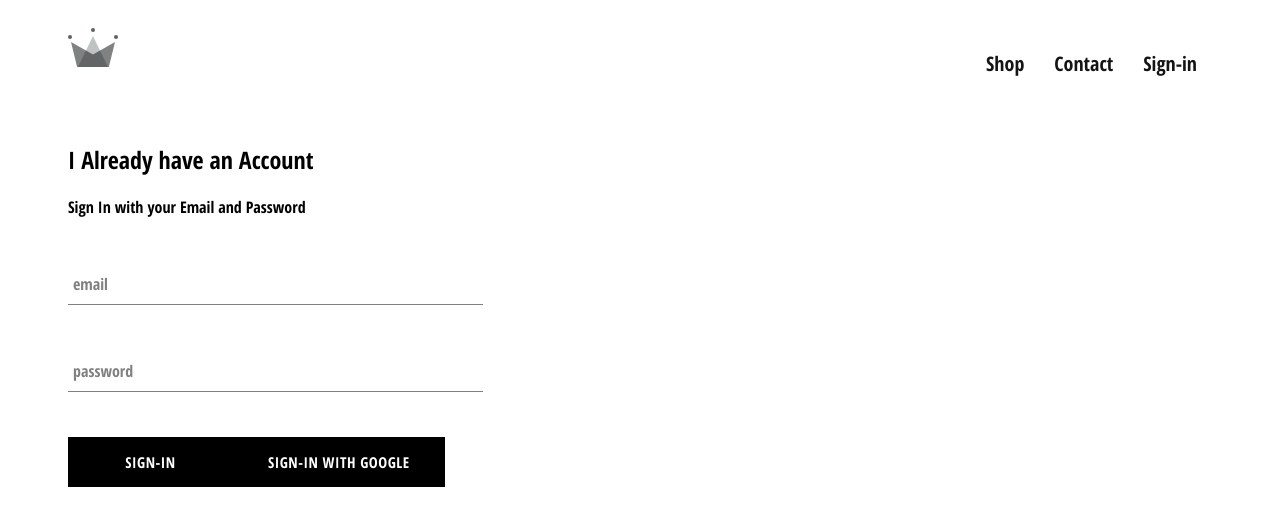
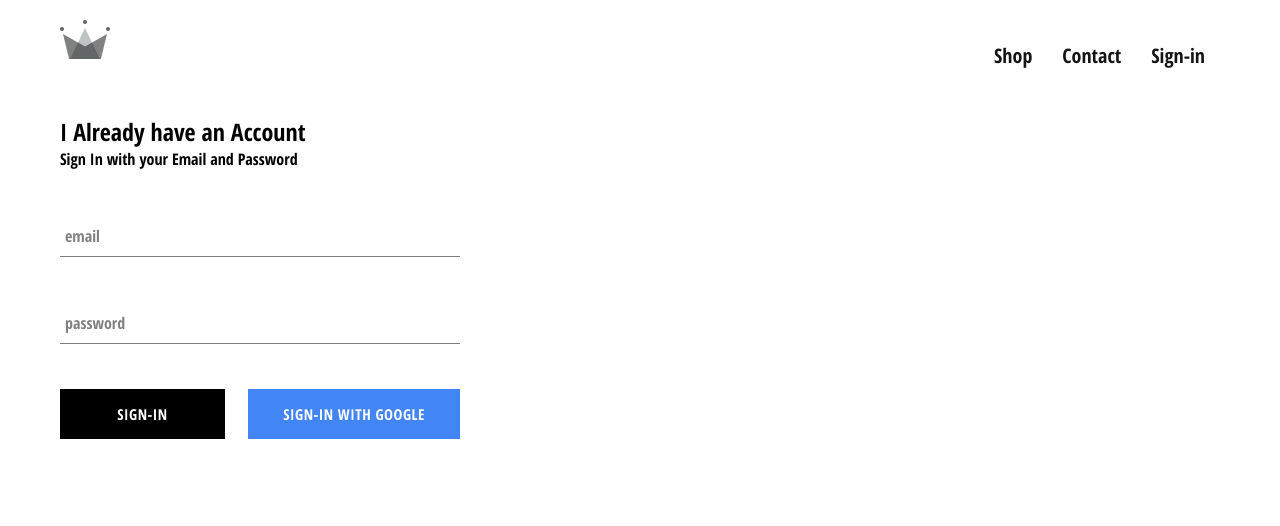
Before and after one commit to KeyGenic/Crwn-grooming, a React app: page /signin in a window 1280 px wide. Shown: the top 526 px of the page. Built offline with nearby package versions, Linux system fonts and the light colour scheme; no server answers.

Commit message:
finished google auth method

```diff
--- a/source/App.js
+++ b/source/App.js
@@ -4,13 +4,37 @@ import Shampoos from './pages/ShamPoos Page/shampoos.component';
 import ShopPage from './pages/ShopPage/shopage.component';
 import Header from './pages/header/header.component';
 import signInAndSignUp from './pages/sign-in&sign-up.components.jsx/sign-in&sign-up.components';
+import { auth } from './firebase/firebase.utils';
 import {Switch,Route} from 'react-router-dom'
 
 class App extends Component{
+
+   constructor(){
+      super()
+
+      this.state = {
+         currentUser : null
+      }
+   }
+
+   unsubscribeFromAuth = null
+
+   componentDidMount(){
+      this.unsubscribeFromAuth = auth.onAuthStateChanged(user => {
+         this.setState({currentUser:user})
+
+         console.log(user)
+      })
+   }
+
+   componentWillUnmount(){
+      this.unsubscribeFromAuth()
+   }
+
    render(){
       return(
          <div>
-            <Header />
+            <Header currentUser = {this.state.currentUser} />
             <Switch>
                <Route exact path = "/" component = {HomePage} />
                <Route path = "/shop" component = {ShopPage} />
--- a/source/components/custom-btn/custom-btn-styles.scss
+++ b/source/components/custom-btn/custom-btn-styles.scss
@@ -19,4 +19,14 @@
       color: black;
       border: 1px solid black;
     }
+
+    &.google-sign-in{
+      background-color: #4285f4;
+      color: #fff;
+
+      &:hover{
+        background-color: #357ae8;
+        border: none
+      }
+    }
   }
--- a/source/components/custom-btn/custom-btn.components.jsx
+++ b/source/components/custom-btn/custom-btn.components.jsx
@@ -1,9 +1,9 @@
 import React from 'react';
 import './custom-btn-styles.scss'
 
-export const CustomBtn = ({child,...other}) => {
+export const CustomBtn = ({child,isGoogleIn,...other}) => {
     return(
-        <button className ="custom-btn" {...other}>
+        <button className ={`${isGoogleIn? "google-sign-in" : ""} custom-btn`} {...other}>
             {child}
         </button>
     )
--- a/source/components/sign-in/sign-in-styles.scss
+++ b/source/components/sign-in/sign-in-styles.scss
@@ -1,5 +1,10 @@
 .sign-in{
-    width: 50vh;
+    width: 400px;
     display: flex;
     flex-direction: column;
+
+    .btns{
+        display: flex;
+        justify-content: space-between;
+    }
 }
--- a/source/components/sign-in/sign-in.component.jsx
+++ b/source/components/sign-in/sign-in.component.jsx
@@ -2,7 +2,7 @@ import React from 'react';
 import '../sign-in/sign-in-styles.scss';
 import InputForm from '../input-form/input-form.components';
 import {CustomBtn} from '../custom-btn/custom-btn.components';
-import signInWithGoogle from '../../firebase/firebase.utils'
+import {signInWithGoogle} from '../../firebase/firebase.utils'
 
 class SignIn extends React.Component{
     constructor(props){
@@ -33,8 +33,10 @@ class SignIn extends React.Component{
                 <form id ="sign-in-form" onSubmit = {this.handleSubmit}>
                     <InputForm type="email" name = 'email' value ={this.state.email} required handleChange = {this.handleChange} label = "email" />
                     <InputForm type="password" name = 'password' value ={this.state.password} required handleChange ={this.handleChange} label = 'password' />
+                    <div className ="btns">
                     <CustomBtn type="submit" value ="submit form" child ="Sign-in" />
-                    <CustomBtn onClick = {signInWithGoogle} child ="Sign-in with google" />
+                    <CustomBtn onClick = {signInWithGoogle} child ="Sign-in with google" isGoogleIn />
+                    </div>
                 </form>
             </div>
         )
--- a/source/firebase/firebase.utils.js
+++ b/source/firebase/firebase.utils.js
@@ -1,6 +1,6 @@
-import firebase from 'firebase/app';
-import 'firebase/firestore'
-import 'firebase/auth';
+import firebase from 'firebase/compat/app'
+import 'firebase/compat/auth'
+import 'firebase/compat/firestore'
 
 const config = {
     apiKey: "AIzaSyCv5EiRyE15HVfcfH9EV0_Y_2mfu34jGUY",
@@ -12,10 +12,10 @@ const config = {
     measurementId: "G-MZ0YNT277X"
   };
 
-  firebase.initializeApp()
+  firebase.initializeApp(config)
 
   export const auth = firebase.auth()
-  export const fireStore = firebase.fireStore()
+  export const fireStore = firebase.firestore()
    const provider = new firebase.auth.GoogleAuthProvider()
    provider.setCustomParameters({prompt : 'select_account'})
    export const signInWithGoogle = () => auth.signInWithPopup(provider);
--- a/source/main.css
+++ b/source/main.css
@@ -1,3 +1,10 @@
+*{
+    padding: 0;
+    margin: 0;
+    box-sizing: border-box;
+}
+
+
 body{
     font-family: 'Open Sans Condensed', sans-serif;
     padding: 20px 60px;
--- a/source/pages/header/header.component.jsx
+++ b/source/pages/header/header.component.jsx
@@ -2,8 +2,9 @@ import React from 'react';
 import './header.style.scss';
 import { Link } from 'react-router-dom';
 import Logo from '../../Assets/4.3 crown.svg'
+import { auth } from '../../firebase/firebase.utils';
 
-const Header = () => {
+const Header = ({currentUser}) => {
     return (
         <header>
             <Link to ="/" className= "logo-container">
@@ -17,9 +18,13 @@ const Header = () => {
                 <Link className ="nav-item" to ='/contact'>
                     Contact
                 </Link>
+                {currentUser?
+                <div className ="nav-item" onClick = {() => {auth.signOut()}} style = {{cursor :`pointer`}}> Sign-out</div>
+                :
                 <Link className ="nav-item" to ='/signin'>
                     Sign-in
                 </Link>
+            }
             </div>
         </header>
     )
```
